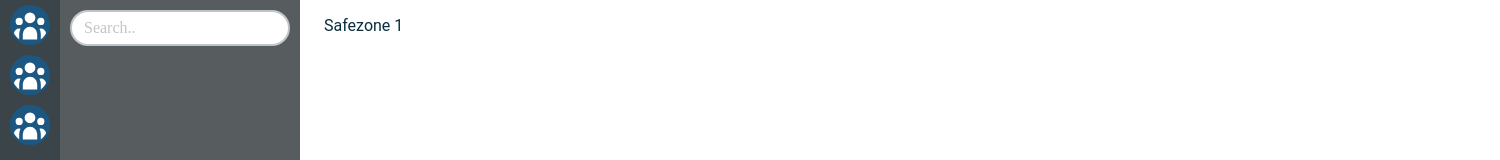
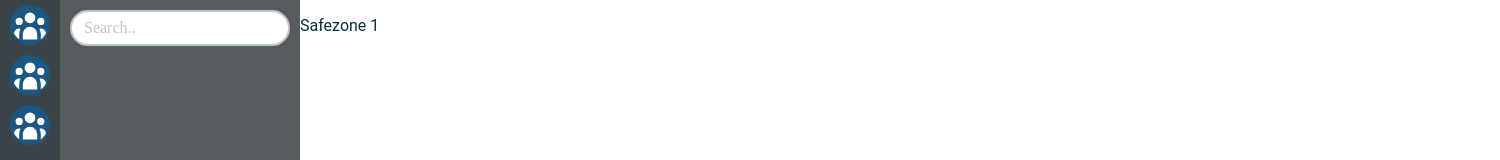
Before and after one commit to Guzse/LAB2_PG09_Amity, a React (Create React App) app: page /app/1 in a window 1280 px wide. Shown: the top 160 px of the page, 1500 px wide, since content can reach past the window. Built offline with nearby package versions, Linux system fonts and the light colour scheme.

Commit message:
More sidebar fixes + logout

```diff
--- a/src/Components/Sidebar/Sidebar.css
+++ b/src/Components/Sidebar/Sidebar.css
@@ -1,15 +1,15 @@
 .sidebarContainer{
     background-color: var(--gray4);
     color: var(--white);
-
-    position: fixed;
-    z-index: 1;
-    left: 0;
-    top: 0;
     height: 100%;
     overflow-x: hidden;
     width:var(--sidebar-width);
     display: inline;
+/*
+    position: fixed;
+    z-index: 1;
+    left: 0;
+    top: 0; */
 }
 
 .sidebar-right {
--- a/src/Components/Sidebar/Sidebar.js
+++ b/src/Components/Sidebar/Sidebar.js
@@ -1,4 +1,4 @@
-import React, { useState } from "react";
+import React from "react";
 import "./Sidebar.css";
 import { Outlet } from "react-router-dom";
 import { SidebarLeft } from "./SidebarLeft/SidebarLeft";
@@ -11,12 +11,13 @@ function Sidebar() {
                 <SidebarLeft />
                 <div className="sidebar-right">
                     <SidebarMain
-                        onClickProfile={val => console.log('onClickProfile', val)}
                         onClickSettings={val => console.log('onClickSettings', val)}
                         onClickUser={val => console.log('onClickUser', val)} />
                 </div>
             </div>
-            <Outlet />
+            <div id="outlet">
+                <Outlet />
+            </div>
         </>
     );
 }
--- a/src/Components/Sidebar/SidebarMain/SidebarMain.js
+++ b/src/Components/Sidebar/SidebarMain/SidebarMain.js
@@ -1,13 +1,16 @@
-import React from 'react';
+import React, { useState } from 'react';
 import "./SidebarMain.css";
 import { HiOutlinePencilAlt } from "react-icons/hi";
 import { HiOutlineUser } from "react-icons/hi";
 import { HiOutlineCog } from "react-icons/hi";
 import { LabelInput } from "../../LabelInput/LabelInput";
 import IconWrapper from '../../IconWrapper/IconWrapper';
+import Dialog from '@mui/material/Dialog';
+import DialogActions from '@mui/material/DialogActions';
+import DialogTitle from '@mui/material/DialogTitle';
+import { useNavigate } from 'react-router-dom';
 
 export const SidebarMain = (props = {
-    onClickProfile: () => { },
     onClickSettings: () => { },
     onClickUser: () => { }
 }
@@ -16,8 +19,9 @@ export const SidebarMain = (props = {
     return (
         <>
             <UserList />
-            <MeetingPlanner/>
-            <ProfileSettings onClickProfile onClickSettings />
+            <MeetingPlanner />
+            <ProfileSettings
+                onClickSettings={props.onClickSettings} />
         </>
     )
 }
@@ -47,8 +51,26 @@ const MeetingPlanner = () => {
     )
 }
 
-const ProfileSettings = ({onClickProfile = () => {}, onClickSettings = () => {}}) => {
-    return (
+const ProfileSettings = ({ onClickSettings = () => { } }) => {
+    const [openProfile, setOpenProfile] = useState(false);
+    const navigate = useNavigate();
+
+    const onClickProfile = () => {
+        setOpenProfile(true);
+    }
+
+    const handleCloseProfile = () => {
+        setOpenProfile(false);
+    }
+
+    const handleLogout = () => {
+        window.localStorage.removeItem("accessToken");
+        window.localStorage.removeItem("username");
+        window.localStorage.removeItem("email");
+        navigate('/login');
+    }
+
+    return (<>
         <div className="profileSettings">
             <div className='profile'>
                 <IconWrapper background width="40px" onClick={onClickProfile}>
@@ -57,8 +79,18 @@ const ProfileSettings = ({onClickProfile = () => {}, onClickSettings = () => {}}
                 <div className='username'>{window.localStorage.getItem("username")}</div>
             </div>
             <IconWrapper width="40px" onClick={onClickSettings}>
-                <HiOutlineCog className="settingIcon"/>
+                <HiOutlineCog className="settingIcon" />
             </IconWrapper>
         </div>
+        <Dialog
+            open={openProfile}
+            onClose={handleCloseProfile} >
+            <DialogTitle>Do you want to log out?</DialogTitle>
+            <DialogActions>
+                <button onClick={handleCloseProfile} className='primary-outline'>Cancel</button>
+                <button onClick={handleLogout} className='primary'>Log Out</button>
+            </DialogActions>
+        </Dialog>
+    </>
     )
 }
--- a/src/Pages/Safezone/safezone.js
+++ b/src/Pages/Safezone/safezone.js
@@ -1,16 +1,14 @@
 import React from "react";
 import { useParams } from "react-router-dom";
-
-import Container from "@mui/material/Container";
 
 import "./safezone.css";
 
 function Safezone() {
     let { safezoneId } = useParams();
     return (
-        <Container fixed>
+        <>
             <p>Safezone {safezoneId}</p>
-        </Container>
+        </>
     );
 }
 
--- a/src/index.css
+++ b/src/index.css
@@ -44,12 +44,17 @@ html, body {
     -webkit-font-smoothing: antialiased;
     -moz-osx-font-smoothing: grayscale;
     font-size: 16px;
+    height: 100%;
 }
 
 #root {
-    width: 100%;
-    max-width: 100%;
-    min-width: 100%;
+    width: 100vw;
+    height: 100vh;
+    display: flex;
+}
+
+#outlet {
+    flex: 1;
 }
 
 code {
```
